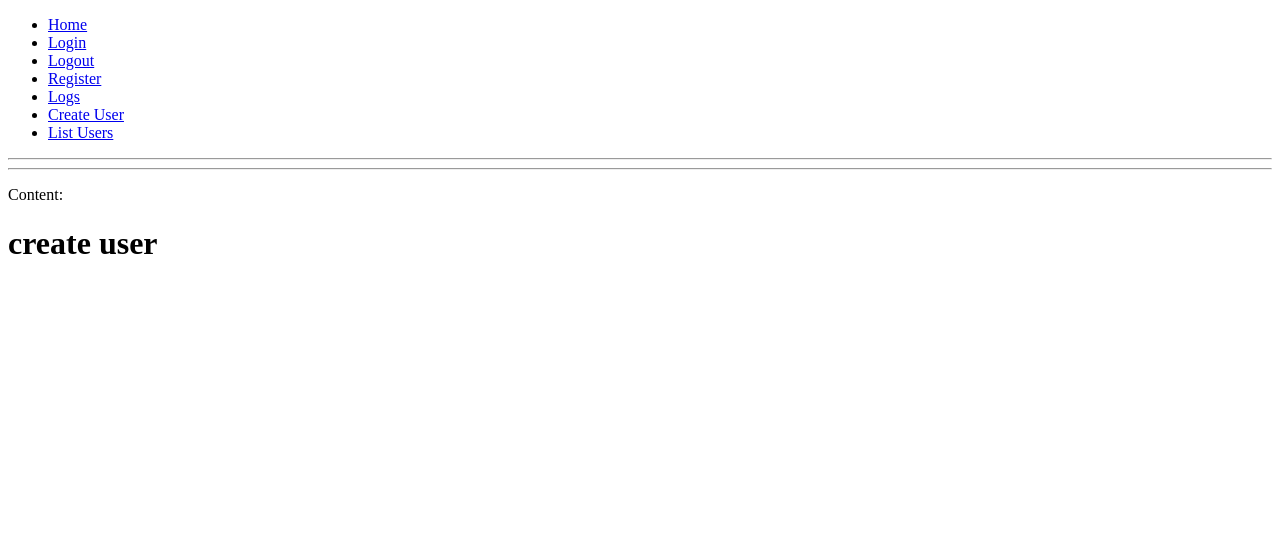
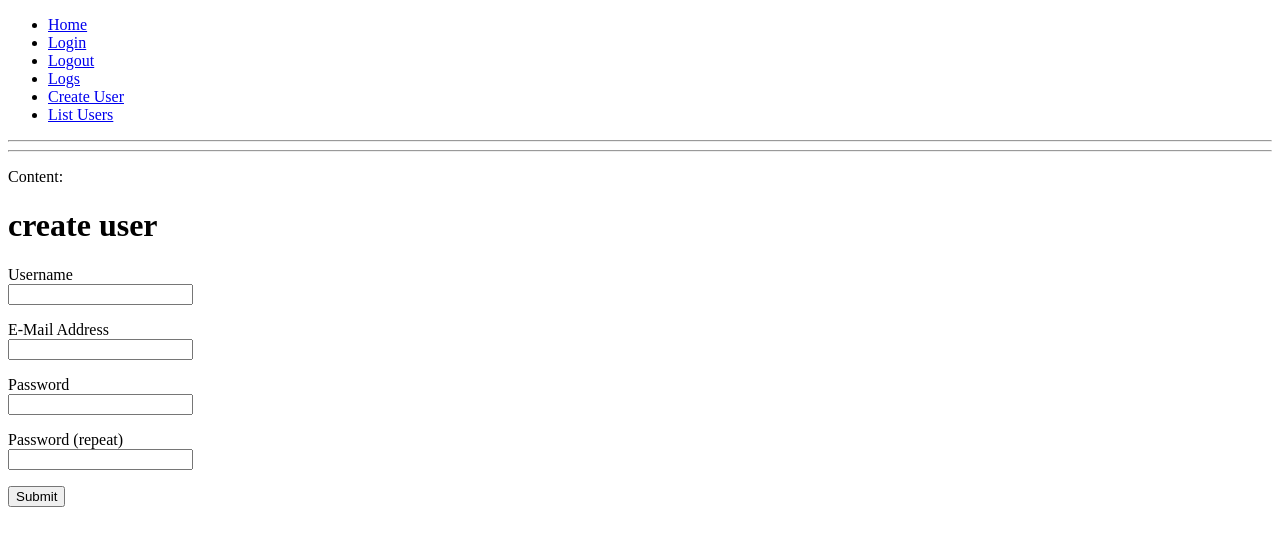
Before and after one commit to solloc/driver-logbook-legacy, a Flask app: page /users/new in a window 1280 px wide. Shown: the top 546 px of the page. Run offline with Flask 2, Linux system fonts and the light colour scheme; the visitor is signed in with stand-in values (Sample User, id 1).

Commit message:
user creation completed (#10) limit to admin in #15

```diff
--- a/app/forms.py
+++ b/app/forms.py
@@ -5,6 +5,16 @@ from wtforms.validators import DataRequired, EqualTo
 
 
 class RegistrationForm(FlaskForm):
+    username = StringField('Username', [DataRequired()])
+    email = StringField('E-Mail Address', [DataRequired()])
+    password = PasswordField('Password', [DataRequired(),
+                                          EqualTo('password_confirm',
+                                                  'Passwords must match')])
+    password_confirm = PasswordField('Password (repeat)')
+    submit = SubmitField('Submit')
+
+
+class CreateUserForm(FlaskForm):
     username = StringField('Username', [DataRequired()])
     email = StringField('E-Mail Address', [DataRequired()])
     password = PasswordField('Password', [DataRequired(),
--- a/app/templates/base.html.j2
+++ b/app/templates/base.html.j2
@@ -13,7 +13,6 @@
                 <li><a href="{{ url_for('index') }}">Home</a></li>
                 <li><a href="{{ url_for('users.login') }}">Login</a></li>
                 <li><a href="{{ url_for('users.logout') }}">Logout</a></li>
-                <li><a href="{{ url_for('users.register') }}">Register</a></li>
                 <li><a href="{{ url_for('fuelLogs') }}">Logs</a></li>
                 <li><a href="{{ url_for('users.createUser') }}">Create User</a></li>
                 <li><a href="{{ url_for('users.listUsers') }}">List Users</a></li>
--- a/app/templates/user_create.html.j2
+++ b/app/templates/user_create.html.j2
@@ -1,5 +1,13 @@
 {% extends "base.html.j2" %}
 
 {% block app_content %}
-<h1>create user<h1>
+<h1>create user</h1>
+<form method="POST" action="">
+    {{ form.csrf_token }}
+    <p>{{ form.username.label }}<br/>{{ form.username }}</p>
+    <p>{{ form.email.label }}<br/>{{ form.email }}</p>
+    <p>{{ form.password.label }}<br/>{{ form.password }}</p>
+    <p>{{ form.password_confirm.label }}<br/>{{ form.password_confirm }}</p>
+    <p>{{ form.submit }}</p>
+</form>
 {% endblock app_content %}
--- a/app/users/routes.py
+++ b/app/users/routes.py
@@ -1,6 +1,6 @@
 from app import db
 from flask import render_template, redirect, url_for, flash
-from app.forms import RegistrationForm, LoginForm
+from app.forms import LoginForm, CreateUserForm
 from app.model import User
 from flask_login import login_required, login_user, current_user, logout_user
 from app.users import bp
@@ -35,21 +35,16 @@ def logout():
     return redirect(url_for('index'))
 
 
-@bp.route('/register', methods=['GET', 'POST'])
-def register():
-    form = RegistrationForm()
+# should only be allowed as admin
+# could be implemented with decorators, just start with checks
+@bp.route('/new', methods=['GET', 'POST'])
+@login_required
+def createUser():
+    form = CreateUserForm()
     if form.validate_on_submit():
         user = User(username=form.username.data, email=form.email.data)
         user.set_password(form.password.data)
         db.session.add(user)
         db.session.commit()
-        return redirect(url_for('users.login'))
-    return render_template('register.html.j2', form=form)
-
-
-# should only be allowed as admin
-# could be implemented with decorators, just start with checks
-@bp.route('/new')
-@login_required
-def createUser():
-    return render_template('user_create.html.j2')
+        return redirect(url_for('users.listUsers'))
+    return render_template('user_create.html.j2', form=form)
```
Also changed, not shown: app/routes.py (+0 -48 lines).
